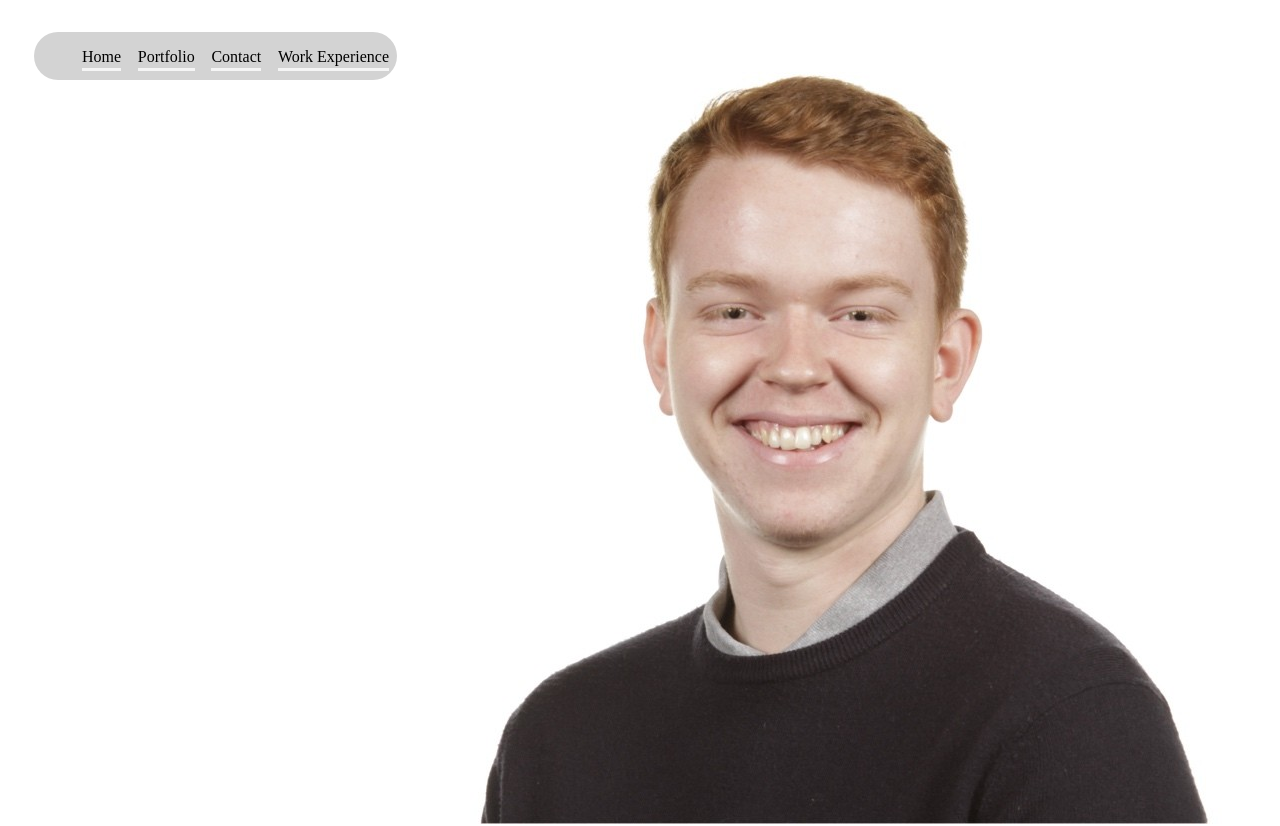
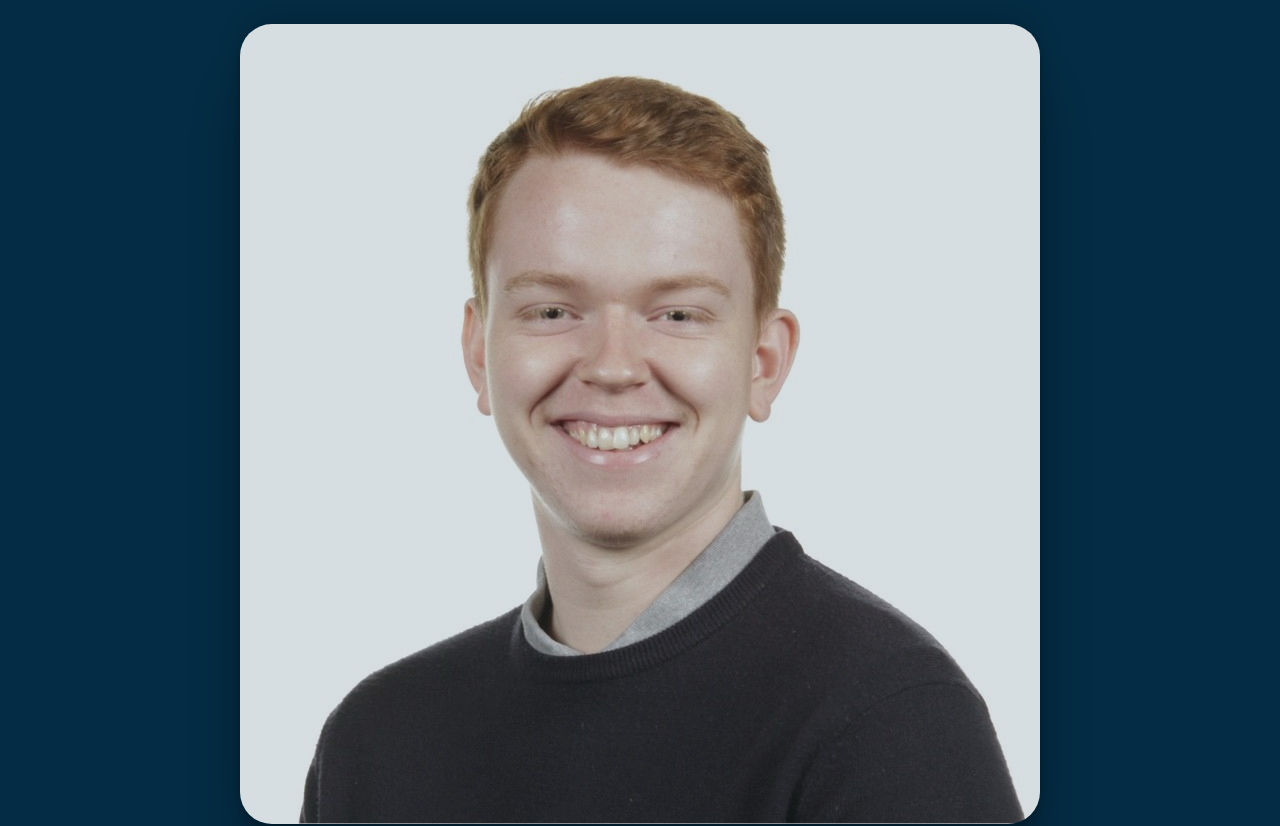
Before and after one commit to Jody6V/Jody6V.github.io, a plain HTML site: page index.html in a window 1280 px wide. Shown: the top 826 px of the page. Drawn offline with Linux system fonts and the light colour scheme.

Commit message:
applied css

```diff
--- a/index.html
+++ b/index.html
@@ -3,7 +3,9 @@
 <head>
     <meta charset="UTF-8">
     <meta name="viewport" content="width=device-width, initial-scale=1.0">
+    <link rel="stylesheet" href="main.css" media="screen">
     <link rel="stylesheet" href="desktop.css" media="screen and (min-width: 800px)">
+    <link rel="stylesheet" href="mobile.css" media="screen and (max-width: 800px)">
     <title>Jody Vickers</title>
 </head>
 <body>
```
